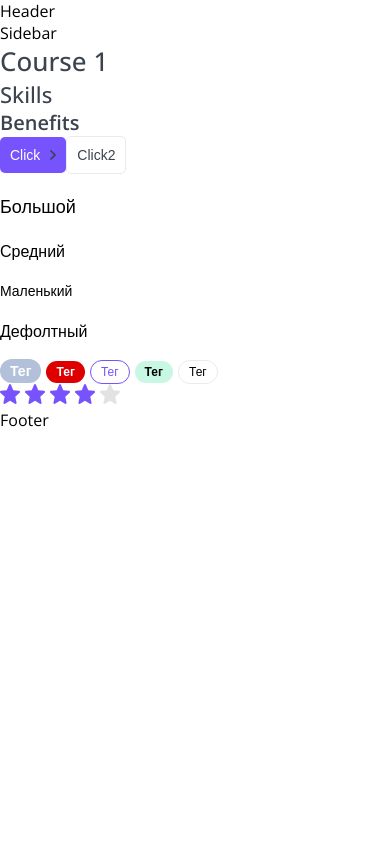
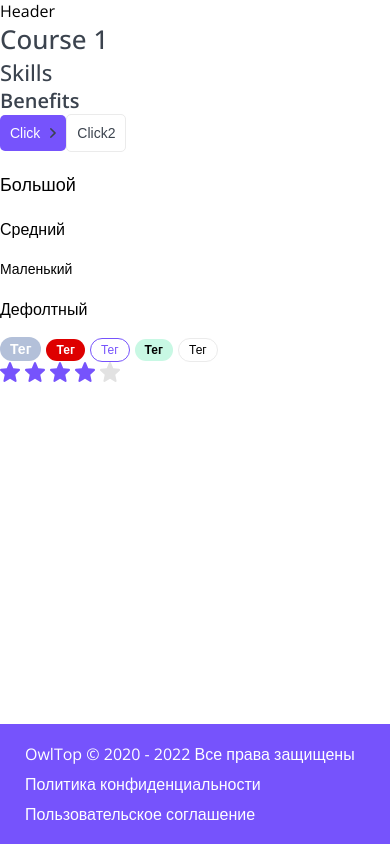
Before and after one commit to likarpik/top-school, a Next.js app: page / in a window 390 px wide. Built offline with nearby package versions, Linux system fonts and the light colour scheme.

Commit message:
Add layout styles using grid

```diff
--- a/layout/Footer/Footer.module.css
+++ b/layout/Footer/Footer.module.css
@@ -0,0 +1,20 @@
+.footer {
+    display: grid;
+    padding: 20px 25px;
+    grid-template-columns: 1fr auto auto;
+    gap: 10px 40px;
+    background-color: var(--primary-color);
+    color: var(--light-color);
+    font-size: 16px;
+    line-height: 20px;
+}
+
+.footer a:hover {
+    color: var(--dark-color);
+}
+
+@media (max-width: 765px) {
+    .footer {
+        grid-template-columns: 1fr;
+    }
+}
--- a/layout/Footer/Footer.tsx
+++ b/layout/Footer/Footer.tsx
@@ -1,11 +1,14 @@
 import { FooterProps } from "./Footer.props";
 import cn from "classnames";
 import styles from "./Footer.module.css";
+import { format } from "date-fns";
 
-export const Footer = ( {...props} : FooterProps): JSX.Element => {
+export const Footer = ( {className, ...props} : FooterProps): JSX.Element => {
     return(
-       <div {...props}>
-           Footer
-       </div>
+       <footer className={cn(className, styles.footer)} {...props}>
+           <div>OwlTop © 2020 - {format(new Date(), 'yyyy')} Все права защищены</div>
+           <a href="#" target="_blank">Политика конфиденциальности</a>
+           <a href="#" target="_blank">Пользовательское соглашение</a>
+       </footer>
     );
 };
--- a/layout/Header/Header.tsx
+++ b/layout/Header/Header.tsx
@@ -1,6 +1,4 @@
 import { HeaderProps } from "./Header.props";
-import cn from "classnames";
-import styles from "./Header.module.css";
 
 export const Header = ( {...props} : HeaderProps): JSX.Element => {
     return(
--- a/layout/Layout.module.css
+++ b/layout/Layout.module.css
@@ -0,0 +1,46 @@
+.wrapper {
+    display: grid;
+    grid-template-columns: auto 230px minmax(320px, 1200px) auto;
+    grid-template-rows: auto 1fr auto;
+    gap: 0 30px;
+    min-height: 100vh;
+    grid-template-areas:
+    ". header header ."
+    ". sidebar body ."
+    "footer footer footer footer";
+}
+
+.header {
+    grid-area: header;
+    display: none;
+}
+
+.sidebar {
+    grid-area: sidebar;
+}
+
+.body {
+    grid-area: body;
+}
+
+.footer {
+    grid-area: footer;
+}
+
+@media (max-width: 765px) {
+    .sidebar {
+        display: none;
+    }
+
+    .header {
+        display: block;
+    }
+
+    .wrapper {
+        grid-template-columns: minmax(320px, 1fr);
+        grid-template-areas:
+        "header"
+        "body"
+        "footer";
+    }
+}
--- a/layout/Layout.tsx
+++ b/layout/Layout.tsx
@@ -3,19 +3,19 @@
 import { Header } from "./Header/Header";
 import { Footer } from "./Footer/Footer";
 import { FunctionComponent } from "react";
+import cn from "classnames";
+import styles from "./Layout.module.css";
 
 const Layout = ( {children} : LayoutProps): JSX.Element => {
     return(
-        <>
-            <Header />
-            <div>
-                <Sidebar />
-                <div>
-                    {children}
-                </div>
+        <div className={cn(styles.wrapper)}>
+            <Header className={cn(styles.header)} />
+            <Sidebar className={cn(styles.sidebar)} />
+            <div className={cn(styles.body)}>
+                {children}
             </div>
-            <Footer />
-        </>
+            <Footer className={cn(styles.footer)} />
+        </div>
     );
 };
 
--- a/layout/Sidebar/Sidebar.tsx
+++ b/layout/Sidebar/Sidebar.tsx
@@ -1,6 +1,4 @@
 import { SidebarProps } from "./Sidebar.props";
-import cn from "classnames";
-import styles from "./Sidebar.module.css";
 
 export const Sidebar = ( {...props} : SidebarProps): JSX.Element => {
     return(
--- a/package.json
+++ b/package.json
@@ -18,6 +18,7 @@
     "@typescript-eslint/parser": "^5.21.0",
     "classnames": "^2.3.1",
     "cross-env": "^7.0.3",
+    "date-fns": "^2.28.0",
     "next": "12.1.5",
     "react": "18.1.0",
     "react-dom": "18.1.0",
```
Also changed, not shown: 1 other file (tests, documents, lock files or other folders).
